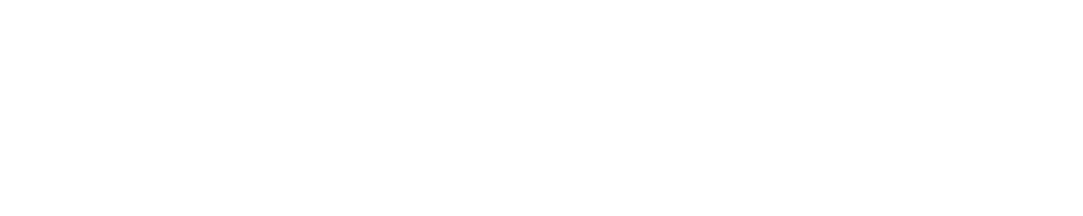
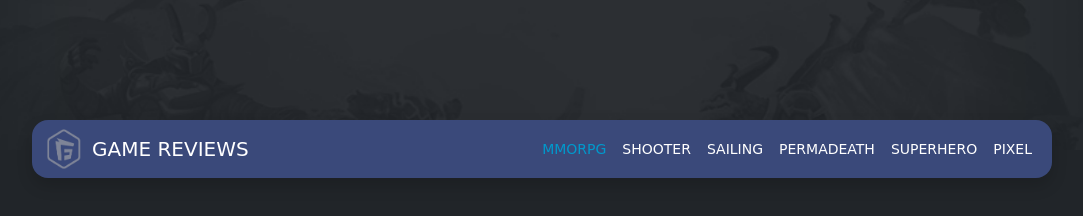
Before and after one commit to MohamedEmary/game-over, a plain HTML site: page index.html in a window 1280 px wide. Shown: the whole page, without its empty margins (98-1181 px from the left). Drawn offline with Linux system fonts and the light colour scheme.

Commit message:
feat: add navbar and img wrapper

```diff
--- a/assets/css/style.css
+++ b/assets/css/style.css
@@ -0,0 +1,35 @@
+:root {
+  --blue-links: #0099cc;
+}
+
+body {
+  background-color: #262b30;
+}
+
+.img-wrapper {
+  background-image: url(../images/wrapper.png);
+  background-position: center;
+  background-size: cover;
+  height: 150px;
+}
+
+nav {
+  background-color: #3a497a;
+  margin-top: 120px !important;
+}
+
+nav {
+  font-family: cursive, "Comic Sans MS", "Comic Sans";
+}
+
+.nav-link {
+  transition-duration: 0.3s;
+}
+
+.nav-link:hover {
+  color: var(--blue-links) !important;
+}
+
+.nav-link.active {
+  color: var(--blue-links) !important;
+}
--- a/index.html
+++ b/index.html
@@ -13,7 +13,76 @@
     <link rel="stylesheet" href="assets/css/style.css" />
     <title>Game Over</title>
   </head>
-  <body>
+  <body class="bg-dark">
+    <div class="position-absolute top-0 img-wrapper w-100"></div>
+    <header class="sticky-top z-2">
+      <div class="container">
+        <nav
+          data-bs-theme="dark"
+          class="rounded-4 mb-5 mx-lg-5 mx-sm-3 shadow navbar navbar-expand-lg py-1">
+          <div class="container-fluid">
+            <div class="container-fluid w-auto ps-0">
+              <a
+                class="navbar-brand d-flex align-items-center gap-2 text-uppercase"
+                href="#">
+                <img
+                  src="./assets/images/logo.png"
+                  alt="Logo"
+                  width="40"
+                  height="40"
+                  class="d-inline-block align-text-top" />
+                <h1 class="fs-5 m-0">Game Reviews</h1>
+              </a>
+            </div>
+            <button
+              class="navbar-toggler"
+              type="button"
+              data-bs-toggle="collapse"
+              data-bs-target="#navbarSupportedContent"
+              aria-controls="navbarSupportedContent"
+              aria-expanded="false"
+              aria-label="Toggle navigation">
+              <span class="navbar-toggler-icon"></span>
+            </button>
+            <div class="collapse navbar-collapse" id="navbarSupportedContent">
+              <ul class="navbar-nav ms-auto mb-2 mb-lg-0">
+                <li class="nav-item small">
+                  <a class="nav-link text-uppercase text-white active" href="#"
+                    >mmorpg</a
+                  >
+                </li>
+                <li class="nav-item small">
+                  <a class="nav-link text-uppercase text-white" href="#"
+                    >shooter</a
+                  >
+                </li>
+                <li class="nav-item small">
+                  <a class="nav-link text-uppercase text-white" href="#"
+                    >sailing</a
+                  >
+                </li>
+                <li class="nav-item small">
+                  <a class="nav-link text-uppercase text-white" href="#"
+                    >permadeath</a
+                  >
+                </li>
+                <li class="nav-item small">
+                  <a class="nav-link text-uppercase text-white" href="#"
+                    >superhero</a
+                  >
+                </li>
+                <li class="nav-item small">
+                  <a class="nav-link text-uppercase text-white" href="#"
+                    >pixel</a
+                  >
+                </li>
+              </ul>
+            </div>
+          </div>
+        </nav>
+      </div>
+    </header>
+
     <script src="assets/js/bootstrap.bundle.min.js"></script>
     <script src="assets/js/script.js"></script>
   </body>
```
Also changed, not shown: assets/images/wrapper.png (added).
